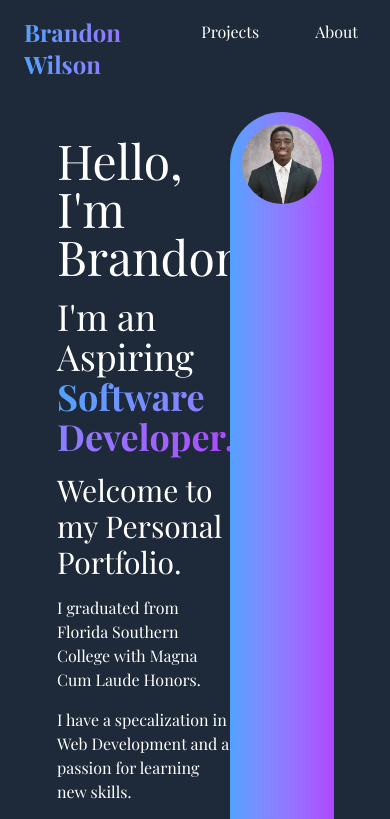
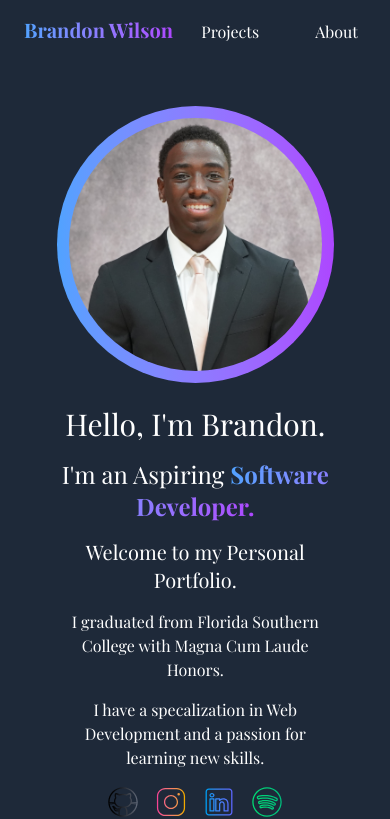
Before and after one commit to bdubbs11/personalportfolio, a Vue app in the folder personalportfolio/: page / in a window 390 px wide. Shown: the top 819 px of the page. Built offline with nearby package versions, Linux system fonts and the light colour scheme; a web font is replaced by a local one.

Commit message:
mobile done. need to edit swimming info l8r

```diff
--- a/personalportfolio/src/App.vue
+++ b/personalportfolio/src/App.vue
@@ -3,10 +3,10 @@
   <nav class="flex flex-row justify-between my-auto w-screen px-6 py-4 text-white">
     <!-- if page is different make the color gradient for my name change -->
     <!-- if swimming make blue to red bc of all the red and blue in actualality of me siwmming LOL -->
-    <router-link to='/' class = "text-2xl font-bold bg-gradient-to-r from-blue-400 to-purple-500 text-transparent bg-clip-text hover:scale-110 duration-300 ease-in-out">Brandon Wilson</router-link> <!-- click on it and change theme / inverse -->
+    <router-link to='/' class = "text-xl md:text-2xl font-bold bg-gradient-to-r from-blue-400 to-purple-500 text-transparent bg-clip-text hover:scale-110 duration-300 ease-in-out">Brandon Wilson</router-link> <!-- click on it and change theme / inverse -->
     <div class="flex gap-10">
-      <router-link to='/projects' class="pt-1 hover:bg-gray-900 p-2 rounded cursor-pointer">Projects</router-link>
-      <router-link to='/about' class="pt-1 hover:bg-gray-900 p-2 rounded cursor-pointer">About</router-link>
+      <router-link to='/projects' class=" md:text-md pt-1 hover:bg-gray-900 p-2 rounded cursor-pointer">Projects</router-link>
+      <router-link to='/about' class=" md:text-md pt-1 hover:bg-gray-900 p-2 rounded cursor-pointer">About</router-link>
     </div>
   </nav>
 
@@ -16,7 +16,7 @@
   </main>
 
 
-  <footer class = "text-center py-4 mt-auto">
+  <footer class = "text-sm md:text-lg text-center p-4 mt-auto">
     <h3>All aspects of this website was designed and implemented by me, Brandon Wilson</h3>
   </footer>
 </div>
--- a/personalportfolio/src/assets/projects.json
+++ b/personalportfolio/src/assets/projects.json
@@ -4,6 +4,41 @@
     "title": "Reservoir",
     "png": "/images/res.png",
     "description": "Reservoir is a web application designed to help users organize and track their media, connect with friends, share recommendations, and receive personalized AI-driven suggestions. Unlike existing platforms such as MyAnimeList, IMDb, and Letterboxd, Reservoir provides a more comprehensive, user-friendly experience tailored to individual preferences.",
-    "background": "Developed as part of my Senior Project (CSC4999) at Florida Southern College, Reservoir was built over several hundred hours alongside teammates Brandon Wilson and Axel Beaver. I served as the team leader, guiding the project from concept to completion and ensuring a seamless user experience and strong implementation of features."
+    "background": "Developed as part of my Senior Project (CSC4999) at Florida Southern College, Reservoir was built over several hundred hours alongside teammates Aiden Redmond and Axel Beaver. My role focused on API design, database management, and feature implementation, contributing to both the technical foundation and brainstorming sessions that shaped core functionality.",
+    "preview": "While Reservoir isn't public (yet?), you can check out the UI through the images below.",
+    "image1": "/images/reservoir/reservoir-home.png",
+    "image2": "/images/reservoir/reservoir-sign-up.png",
+    "image3": "/images/reservoir/reservoir-my-reservoir.png",
+    "image4": "/images/reservoir/reservoir-search.png",
+    "image5": "/images/reservoir/reservoir-profile.png",
+    "image6": "/images/reservoir/reservoir-friends.png"
+  },
+  {
+    "id": 1,
+    "title": "To Be Continued",
+    "png": "/images/tbc.png",
+    "description": "There is no description until I finish this project. This is a placeholder.",
+    "background": "I want to provide the best of the best of my work, so I am making sure the projects fits the standards I have set.",
+    "preview": "Calm your horses I'll put something here soon. Here is more pictures of reservoir so my website doesn't crash.",
+    "image1": "/images/reservoir/reservoir-home.png",
+    "image2": "/images/reservoir/reservoir-sign-up.png",
+    "image3": "/images/reservoir/reservoir-my-reservoir.png",
+    "image4": "/images/reservoir/reservoir-search.png",
+    "image5": "/images/reservoir/reservoir-profile.png",
+    "image6": "/images/reservoir/reservoir-friends.png"
+  },
+  {
+    "id": 2,
+    "title": "Reservoir",
+    "png": "/images/res.png",
+    "description": "Reservoir is a web application designed to help users organize and track their media, connect with friends, share recommendations, and receive personalized AI-driven suggestions. Unlike existing platforms such as MyAnimeList, IMDb, and Letterboxd, Reservoir provides a more comprehensive, user-friendly experience tailored to individual preferences.",
+    "background": "Developed as part of my Senior Project (CSC4999) at Florida Southern College, Reservoir was built over several hundred hours alongside teammates Brandon Wilson and Axel Beaver. I served as the team leader, guiding the project from concept to completion and ensuring a seamless user experience and strong implementation of features.",
+    "preview": "Calm your horses I'll put something here soon. Here is more pictures fo reservoir so my website doesn't crash.",
+    "image1": "/images/reservoir/reservoir-home.png",
+    "image2": "/images/reservoir/reservoir-sign-up.png",
+    "image3": "/images/reservoir/reservoir-my-reservoir.png",
+    "image4": "/images/reservoir/reservoir-search.png",
+    "image5": "/images/reservoir/reservoir-profile.png",
+    "image6": "/images/reservoir/reservoir-friends.png"
   }
 ]
--- a/personalportfolio/src/router/index.js
+++ b/personalportfolio/src/router/index.js
@@ -2,7 +2,7 @@ import { createRouter, createWebHistory } from 'vue-router'
 import HomeView from '../views/HomeView.vue'
 import AboutView from '../views/AboutView.vue'
 import ProjectsView from '../views/ProjectsView.vue'
-import Reservoir from '../views/Reservoir.vue'
+import ProjectDisplay from '../views/ProjectDisplay.vue'
 
 // need to not have the loading screen run every time i switch tabs
 const router = createRouter({
@@ -24,9 +24,9 @@ const router = createRouter({
       component: AboutView,
     },
     {
-      path: '/reservoir/:id',
-      name: 'reservoir',
-      component: Reservoir,
+      path: '/project-display/:id',
+      name: 'project-display',
+      component: ProjectDisplay,
       props: true,
     },
   ],
--- a/personalportfolio/src/views/AboutView.vue
+++ b/personalportfolio/src/views/AboutView.vue
@@ -30,7 +30,7 @@
 </script>
 
 <template>
-<div class="container grid grid-cols-16 min-w-screen min-h-screen pageFadeIn">
+<div class="container grid grid-cols-16 min-w-screen min-h-screen pageFadeIn -mb-22 md:mb-0">
   <!-- Left spacing -->
   <div class="col-span-2"></div>
 
--- a/personalportfolio/src/views/HomeView.vue
+++ b/personalportfolio/src/views/HomeView.vue
@@ -1,22 +1,22 @@
 <template>
-  <div class="flex flex-col min-h-screen items-center justify-center">
+  <div class="flex flex-col min-h-screen items-center justify-center mb-10">
     <div class="container grid grid-cols-16 min-w-screen">
       <div class="col-span-2"></div> <!-- left border with color can be deleted-->
       <!-- all the main info -->
-      <div class="text-left col-span-12 p-2 mt-2">
-        <div class = "grid grid-cols-16"> <!-- grid for the main info -->
-          <div class="col-span-10 pt-6"> <!-- left side -->
-            <h1 class="text-5xl pb-4 capitalize animate-slideIn-1">Hello, I'm Brandon.</h1> <!--animate-slideIn-1 -->
-            <h1 class="text-4xl pb-4 animate-slideIn-2">I'm an Aspiring <span class="text-4xl font-bold bg-gradient-to-r from-blue-400 to-purple-500 text-transparent bg-clip-text">Software Developer.</span></h1> <!--animate-slideIn-2 -->
-            <h1 class="text-3xl pb-4 animate-slideIn-3">Welcome to my Personal Portfolio.</h1> <!--animate-slideIn-3 -->
+      <div class="text-center md:text-left col-span-12 p-2 mt-2">
+        <div class = "grid grid-cols-1 md:grid-cols-16"> <!-- grid for the main info -->
+          <div class="col-span-10 pt-6 order-2 md:order-1"> <!-- left side -->
+            <h1 class="text-3xl md:text-5xl pb-4 capitalize animate-slideIn-1">Hello, I'm Brandon.</h1> <!--animate-slideIn-1 -->
+            <h1 class="text-2xl md:text-4xl pb-4 animate-slideIn-2">I'm an Aspiring <span class="text-2xl md:text-4xl font-bold bg-gradient-to-r from-blue-400 to-purple-500 text-transparent bg-clip-text">Software Developer.</span></h1> <!--animate-slideIn-2 -->
+            <h1 class="text-xl md:text-3xl pb-4 animate-slideIn-3">Welcome to my Personal Portfolio.</h1> <!--animate-slideIn-3 -->
 
             <div class="animate-slideIn-after">
-              <p class = "pb-4 text-large">I graduated from Florida Southern College with Magna Cum Laude Honors.</p>
-              <p class = "pb-4 text-large" > I have a specalization in Web Development and a passion for learning new <span> skills. </span></p>
+              <p class = "pb-4 text-md md:text-lg">I graduated from Florida Southern College with Magna Cum Laude Honors.</p>
+              <p class = "pb-4 text-md md:text-lg" >I have a specalization in Web Development and a passion for learning new <span> skills. </span></p>
             </div>
 
 
-            <div class="flex gap-4 text-3xl text-gray-600 pb-4 animate-slideIn-after">
+            <div class="flex gap-4 text-gray-600 pb-4 animate-slideIn-after justify-center md:justify-start items-center">
               <a href="https://github.com/bdubbs11" target="_blank" rel="noopener noreferrer">
                 <div class="w-8 h-8 bg-gradient-to-r from-black to-gray-500 mask-github transition-transform hover:scale-120 hover:shadow-md duration-300 ease-in-out"></div>
               </a>
@@ -36,7 +36,7 @@
           </a>
 
           </div>
-          <div class="col-span-6 p-1 bg-gradient-to-r from-blue-400 to-purple-500 rounded-full inline-block animate-slideIn-after"> <!-- hero image -->
+          <div class="col-span-6 p-1 bg-gradient-to-r from-blue-400 to-purple-500 rounded-full inline-block animate-slideIn-after order-1 md:order-2"> <!-- hero image -->
             <img class="h-auto p-2 rounded-full animate-slideIn-after" src="/images/wilsonHEADSHOT.JPG?url" alt="hero image">
           </div>
         </div>
--- a/personalportfolio/src/views/Reservoir.vue
+++ b/personalportfolio/src/views/ProjectDisplay.vue
@@ -44,36 +44,32 @@
 
 <template>
       <div class="flex flex-col min-h-screen pageFadeIn">
-        <div class="container grid grid-cols-16 min-w-screen flex-grow">
+        <div class="container grid grid-cols-1 md:grid-cols-16 min-w-screen flex-grow">
           <div class="col-span-2 "></div>
           <div class="col-span-12 my-6">
               <!-- this needs to be the png but it will be reservoirs text as of rn
               until i add more projects this will be fine for now -->
             <div class="mx-24 text-center">
-              <p class="flex items-center justify-center"><img class="rounded-l-xl object-fill h-1/2 w-1/2" :src="project.png" alt="Headshot"> </p>
+              <p class="flex items-center justify-center "><img class="h-full w-full md:h-1/2 md:w-1/2" :src="project.png" alt="project png"> </p>
 
 
               <!-- Introduction -->
-              <h2 class="text-2xl font-semibold mt-8 mb-2 mx-10">What is Reservoir?</h2>
+              <h2 class="text-xl md:text-2xl font-bold mt-8 mb-2 mx-10">What is {{ project.title }}?</h2>
 
-              <p class="text-center">
-                Reservoir is a web application designed to help users organize and track their media, connect with friends, share recommendations,
-                and receive personalized AI-driven suggestions. Unlike existing platforms such as MyAnimeList, IMDb, and Letterboxd, Reservoir
-                provides a more comprehensive, user-friendly experience tailored to individual preferences.
+              <p class="text-sm md:text-lg text-center">
+                {{ project.description}}
               </p>
 
               <!-- Development Context -->
-              <h2 class="text-2xl font-semibold mt-8 mb-2">Project Background</h2>
-              <p class="text-center">
-                Developed as part of my Senior Project (CSC4999) at Florida Southern College, Reservoir was built over several hundred hours
-                alongside teammates Brandon Wilson and Axel Beaver. I served as the team leader, guiding the project from concept to completion
-                and ensuring a seamless user experience and strong implementation of features.
+              <h2 class="text-xl md:text-2xl font-bold mt-8 mb-2">Project Background</h2>
+              <p class=" text-sm md:text-lg text-center">
+                  {{ project.background }}
               </p>
 
               <!-- UI Preview -->
-              <h2 class="text-2xl font-semibold mt-8 mb-2">A glimps into our website</h2>
-              <p class="text-center mb-4">
-                While Reservoir isn't public (yet?), you can check out the UI through the images below.
+              <h2 class="text-xl md:text-2xl font-bold mt-8 mb-2">A glimps into our website</h2>
+              <p class="text-sm md:text-lg text-center mb-4">
+                {{ project.preview }}
               </p>
             </div>
 
@@ -92,22 +88,22 @@
                   :navigation="true"
                   class="h-1/2 w-3/4">
                   <swiper-slide>
-                    <img class="rounded-xl object-fill" src="/images/reservoir/reservoir-home.png" alt="home page">
+                    <img class="rounded-xl object-fill" :src="project.image1" alt="home page">
                   </swiper-slide>
                   <swiper-slide>
-                    <img class="rounded-xl object-fill" src="/images/reservoir/reservoir-sign-up.png" alt="sign up page">
+                    <img class="rounded-xl object-fill" :src="project.image2" alt="sign up page">
                   </swiper-slide>
                   <swiper-slide>
-                    <img class="rounded-xl object-fill" src="/images/reservoir/reservoir-my-reservoir.png" alt="my reservoir">
+                    <img class="rounded-xl object-fill" :src="project.image3" alt="my reservoir">
                   </swiper-slide>
                   <swiper-slide>
-                    <img class="rounded-xl object-fill" src="/images/reservoir/reservoir-search.png" alt="search">
+                    <img class="rounded-xl object-fill" :src="project.image4" alt="search">
                   </swiper-slide>
                   <swiper-slide>
-                    <img class="rounded-xl object-fill" src="/images/reservoir/reservoir-profile.png" alt="profile">
+                    <img class="rounded-xl object-fill" :src="project.image5" alt="profile">
                   </swiper-slide>
                   <swiper-slide>
-                    <img class="rounded-xl object-fill" src="/images/reservoir/reservoir-friends.png" alt="friends">
+                    <img class="rounded-xl object-fill" :src="project.image6" alt="friends">
                   </swiper-slide>
                 </swiper-container>
               </div>
--- a/personalportfolio/src/views/ProjectsView.vue
+++ b/personalportfolio/src/views/ProjectsView.vue
@@ -32,7 +32,7 @@ export default defineComponent({
         <div class="py-6">
           <div class="container mx-auto grid grid-cols-1 md:grid-cols-3 gap-4">
             <!-- 1st Card -->
-          <router-link :to="{ name: 'reservoir', params: { id: 0 } }">
+          <router-link :to="{ name: 'project-display', params: { id: 0 } }">
             <div class="rounded-lg p-4 text-center flex flex-col justify-center items-center h-full">
               <div class="hover:bg-gray-900 p-2 rounded cursor-pointer">
                 <p class="flex items-center justify-center"><img class="rounded-xl object-fill h-3/5 w-3/5" :src="project[0].png" alt="reservoir png logo"> </p>
@@ -44,11 +44,12 @@ export default defineComponent({
           </router-link>
 
           <!-- 2nd Card -->
-          <router-link to="/some-other-route">
+          <router-link :to="{ name: 'project-display', params: { id: 1 } }">
             <div class="rounded-lg p-4 text-center flex flex-col justify-center items-center h-full">
-              <p class="text-4xl hover:bg-gray-900 p-2 rounded cursor-pointer">
-                To Be Continued
-              </p>
+             <div class="hover:bg-gray-900 p-2 rounded cursor-pointer">
+                <p class="flex items-center justify-center"><img class="rounded-xl object-fill h-3/5 w-3/5" :src="project[1].png" alt="reservoir png logo"> </p>
+                <!-- <p class="text-4xl focus:outline-none bg-gradient-to-r from-resblue to-resaqua text-transparent bg-clip-text font-young-serif">Reservoir</p> -->
+              </div>
               <p class="text-md mt-6">
                 I want another notable idea here
               </p>
@@ -59,11 +60,12 @@ export default defineComponent({
           </router-link>
 
           <!-- 3rd Card (your original) -->
-          <router-link to="/yet-another-route">
+          <router-link :to="{ name: 'project-display', params: { id: 1 } }">
             <div class="rounded-lg p-4 text-center flex flex-col justify-center items-center h-full">
-              <p class="text-4xl hover:bg-gray-900 p-2 rounded cursor-pointer">
-                To Be Continued
-              </p>
+              <div class="hover:bg-gray-900 p-2 rounded cursor-pointer">
+                <p class="flex items-center justify-center"><img class="rounded-xl object-fill h-3/5 w-3/5" :src="project[1].png" alt="to be continued logo"> </p>
+                <!-- <p class="text-4xl focus:outline-none bg-gradient-to-r from-resblue to-resaqua text-transparent bg-clip-text font-young-serif">Reservoir</p> -->
+              </div>
               <p class="text-md mt-6">
                 Another Idea to put here later
               </p>
```
Also changed, not shown: personalportfolio/public/images/tbc.png (added).
